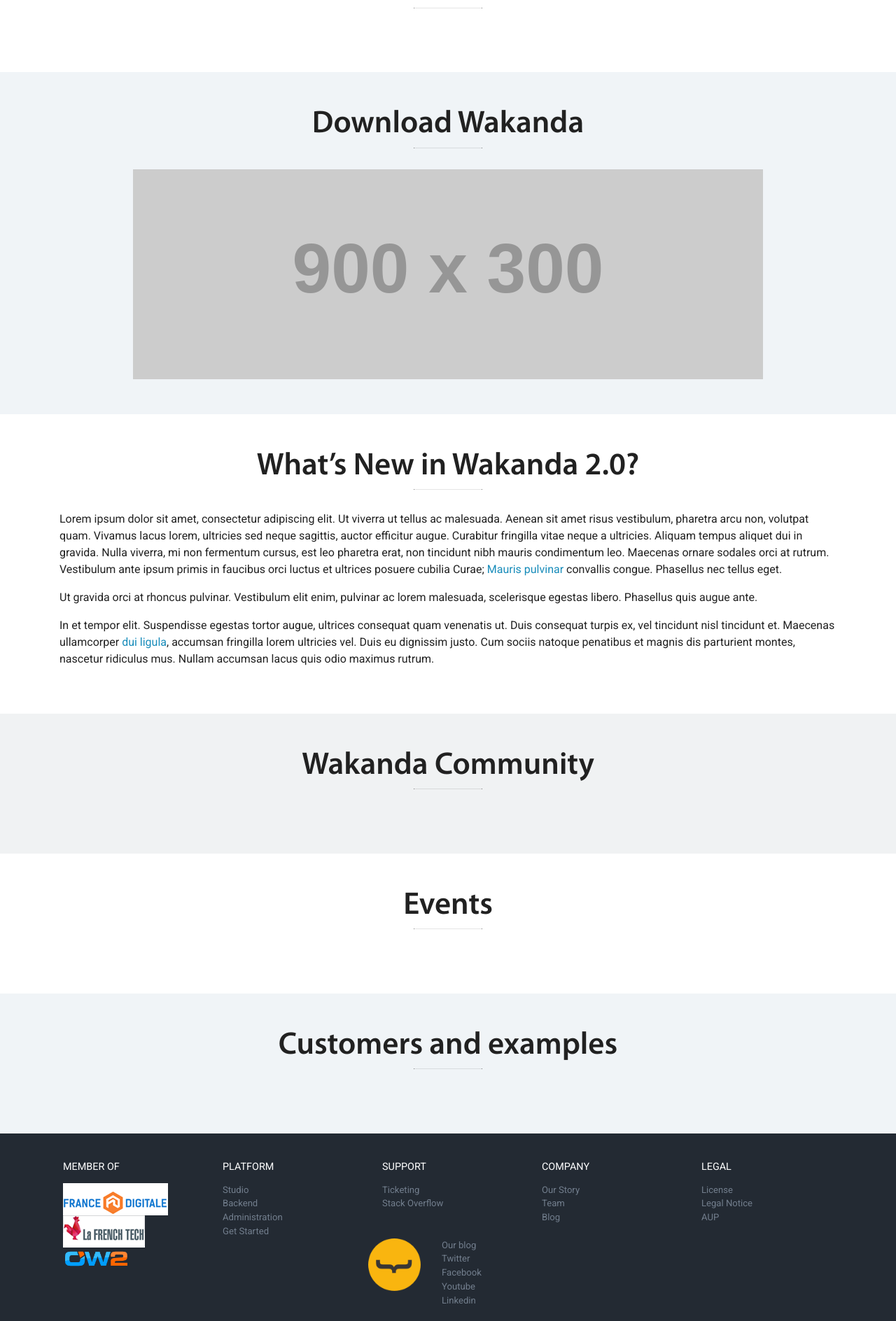
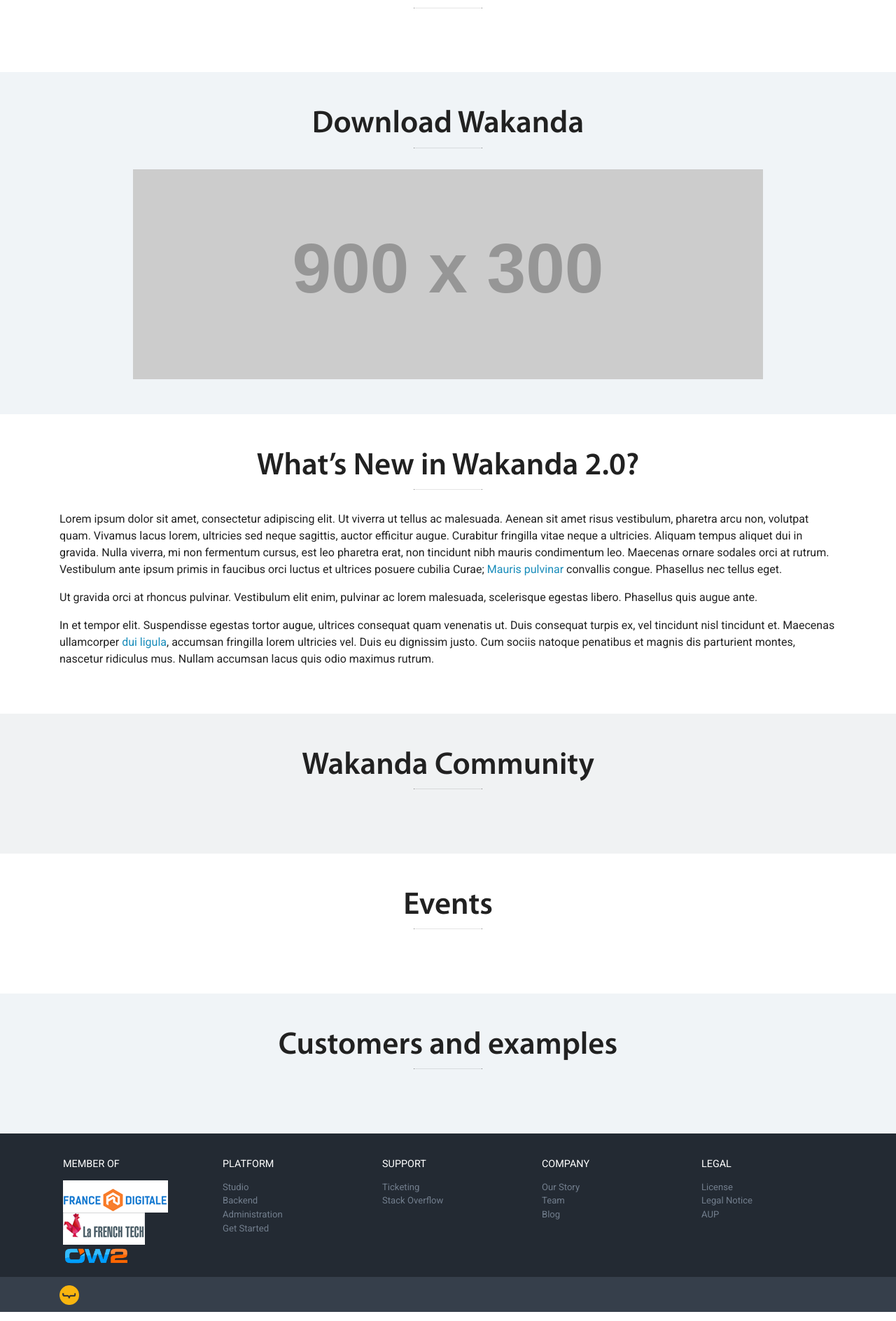
Before and after one commit to Slashtype/wakanda.io, a Jekyll site: the page built from index.html, in a window 1280 px wide. Shown: the part 1590-3478 px from the top of the page at 70% size. Built offline with Jekyll 4.4.1, drawn with Linux system fonts in a browser that asks for light colours; nearby versions of some CDN libraries.

Commit message:
Modify secondary footer

```diff
--- a/_includes/footer.html
+++ b/_includes/footer.html
@@ -102,25 +102,39 @@
   </div>
 </div>
 
+<div class="footnote">
   <div class="container">
     <div class="footer-logo">
+      <a href="">
         <img class="img-responsive" src="img/logo/wakandaio_pic.png" />
+      </a>
     </div>
     <ul class="footer-social-links">
       <li>
-      <a href="https://blog.wakanda.io/?_ga=1.248519943.1654117092.1480425928">Our blog</a>
+        <a href="https://blog.wakanda.io/?_ga=1.248519943.1654117092.1480425928">
+          <span class="fa fa-rss"></span>
+        </a>
       </li>
       <li>
-      <a href="https://twitter.com/wakandasoft">Twitter</a>
+        <a href="https://twitter.com/wakandasoft">
+          <span class="fa fa-twitter"></span>
+        </a>
       </li>
       <li>
-      <a href="https://www.facebook.com/wakandasoft">Facebook</a>
+        <a href="https://www.facebook.com/wakandasoft">
+          <span class="fa fa-facebook"></span>
+        </a>
       </li>
       <li>
-      <a href="https://www.youtube.com/channel/UC1I5--suuO34nD5gDoK_IAw">Youtube</a>
+        <a href="https://www.youtube.com/channel/UC1I5--suuO34nD5gDoK_IAw">
+          <span class="fa fa-youtube"></span>
+        </a>
       </li>
       <li>
-      <a href="https://www.linkedin.com/company/wakanda">Linkedin</a>
+        <a href="https://www.linkedin.com/company/wakanda">
+          <span class="fa fa-linkedin"></span>
+        </a>
       </li>
     </ul>
   </div>
+</div>
--- a/css/main.scss
+++ b/css/main.scss
@@ -277,7 +277,7 @@
 	color: $footer-color;
 	font-size: 0.82rem;
 	overflow: hidden;
-	padding: 20px 0;
+	padding: 1rem 0 0;
 
 	@media (max-width: 640px){
 		background-color: #fff;
@@ -314,12 +314,21 @@
 		margin: 0;
 		padding: 0;
 	}
+	.footnote{
+    background-color: #363f4b;
+    clear: both;
+    height: 3.125rem;
+    margin-top: 1rem;
+    min-height: 3.125rem;
+    overflow: hidden;
+	}
 	.footer-logo{
 		float: left;
-		max-width: 75px;
+		margin: 12px 0 0;
+		max-width: 28px;
 	}
   .footer-social-links{
-		float: left;
+		float: right;
 		list-style-type: none;
 		margin: 0 0 0 30px;
 		padding: 0;
```
Lines whose indentation alone changed are shown as unchanged.
